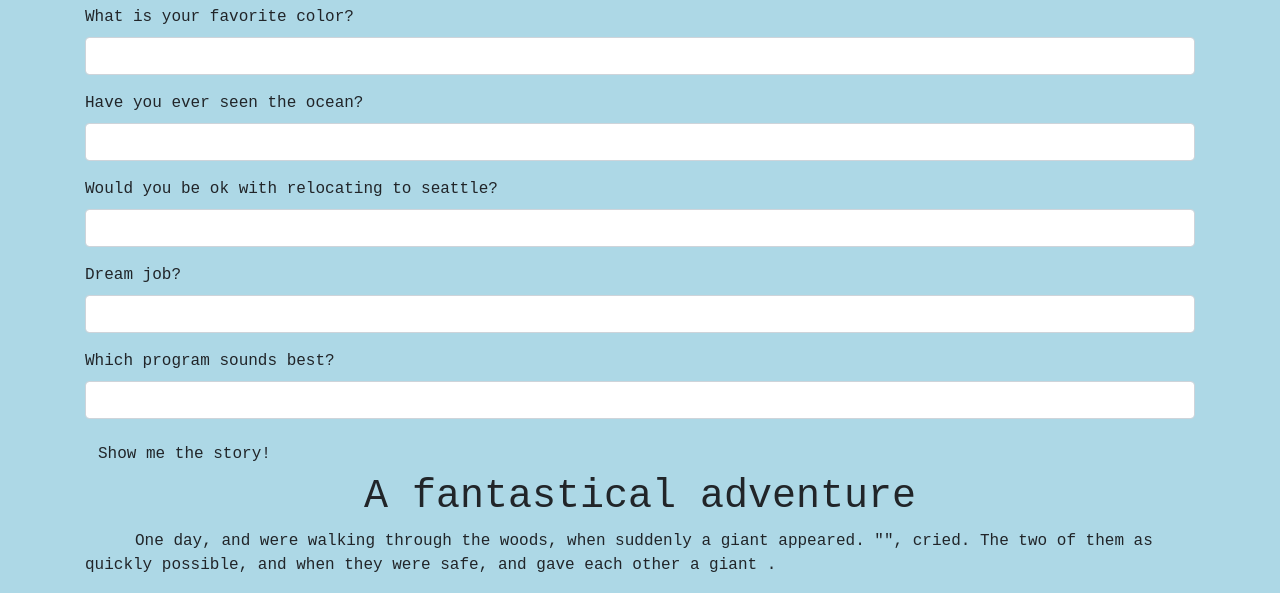
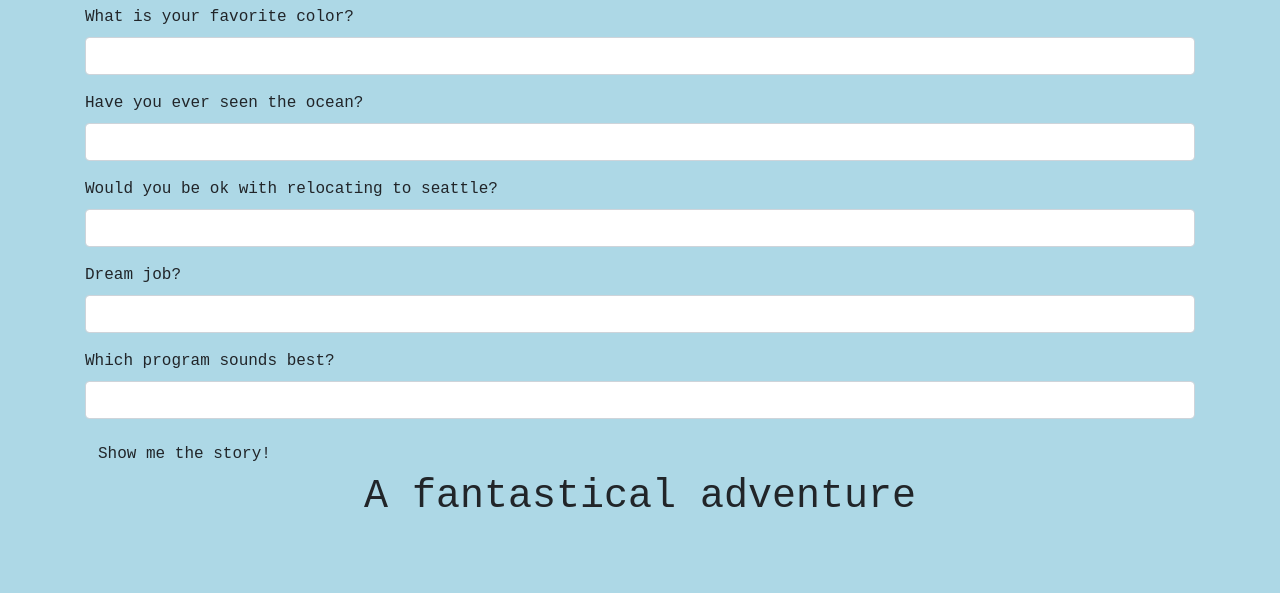
Before and after one commit to stormyweather0311/Programmer, a plain HTML site: page index.html in a window 1280 px wide. Shown: the part 717-1310 px from the top of the page. After the commit the page ends 1254 px from the top, so only its background shows below. Drawn offline with Linux system fonts and the light colour scheme.

Commit message:
Still needs work.

```diff
--- a/index.html
+++ b/index.html
@@ -57,7 +57,6 @@
     <div id="story">
       <h1>A fantastical adventure</h1>
       <p>
-One day, <span class="person1"></span> and <span class="person2"></span> were walking through the woods, when suddenly a giant <span class="animal"></span> appeared. "<span class="exclamation"></span>", <span class="person1"></span> cried. The two of them <span class="verb"></span> as quickly possible, and when they were safe, <span class="person1"></span> and <span class="person2"></span> gave each other a giant <span class="noun"></span>.
 </p>
     </div>
   </div>
```
